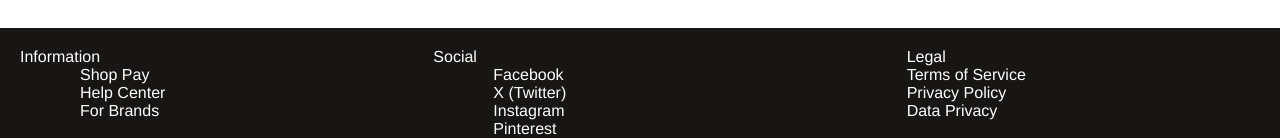
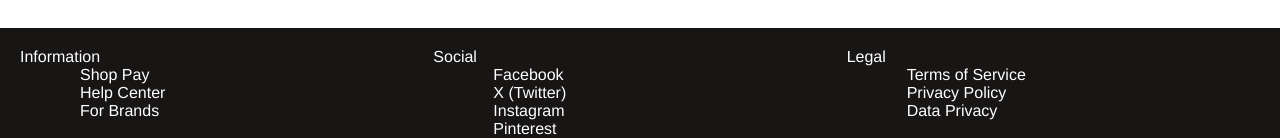
Before and after one commit to Tetka3/np-ecommerce, a React (Create React App) app: page / in a window 1280 px wide. Shown: the part 354-492 px from the top of the page. Built offline with nearby package versions, Linux system fonts and the light colour scheme.

Commit message:
first commit

```diff
--- a/src/components/Footer.jsx
+++ b/src/components/Footer.jsx
@@ -27,8 +27,8 @@ const Footer = () => {
                 </ul>
             </div>
             <div class="topRight">
+                <p>Legal</p>
                 <ul>
-                    <li>Legal</li>
                     <li>Terms of Service</li>
                     <li>Privacy Policy</li>
                     <li>Data Privacy</li>
--- a/src/components/style.css
+++ b/src/components/style.css
@@ -156,7 +156,6 @@
     justify-content: space-between;
     padding: 20px;
     color: gold;
-
 }
 .top{
     display: flex;
```
